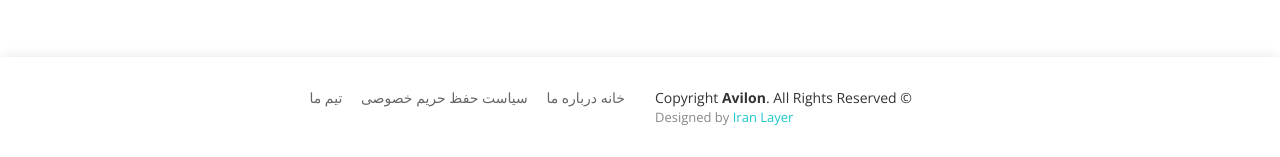
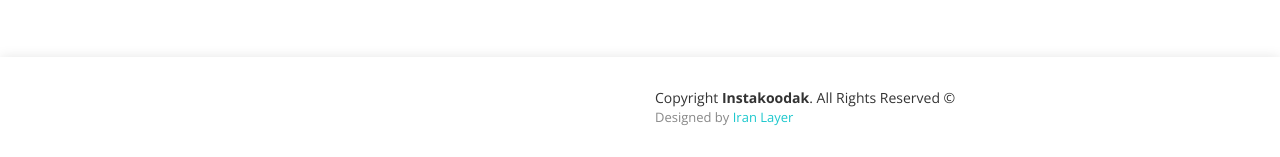
Before and after one commit to instakoodak/instakoodak.github.io, a plain HTML site: page index.html in a window 1280 px wide. Shown: the part 8152-8309 px from the top of the page. Drawn offline with nearby package versions, Linux system fonts and the light colour scheme; files whose address does not match are found by name; a web font is replaced by a local one.

Commit message:
Update index.html

```diff
--- a/index.html
+++ b/index.html
@@ -729,7 +729,7 @@
       <div class="row">
         <div class="col-lg-6 text-lg-left text-center">
           <div class="copyright">
-            &copy; Copyright <strong>Avilon</strong>. All Rights Reserved
+            &copy; Copyright <strong>Instakoodak</strong>. All Rights Reserved
           </div>
           <div class="credits">
             Designed by <a href="https://iran-layer.com/">Iran Layer</a>
@@ -737,10 +737,10 @@
         </div>
         <div class="col-lg-6">
           <nav class="footer-links text-lg-right text-center pt-2 pt-lg-0">
-            <a href="#intro" class="scrollto">خانه</a>
-            <a href="#about" class="scrollto">درباره ما</a>
-            <a href="#">سیاست حفظ حریم خصوصی</a>
-            <a href="#">تیم ما</a>
+            <a href="#intro" class="scrollto"></a>
+            <a href="#about" class="scrollto"></a>
+            <a href="#"></a>
+            <a href="#"></a>
           </nav>
         </div>
       </div>
```
